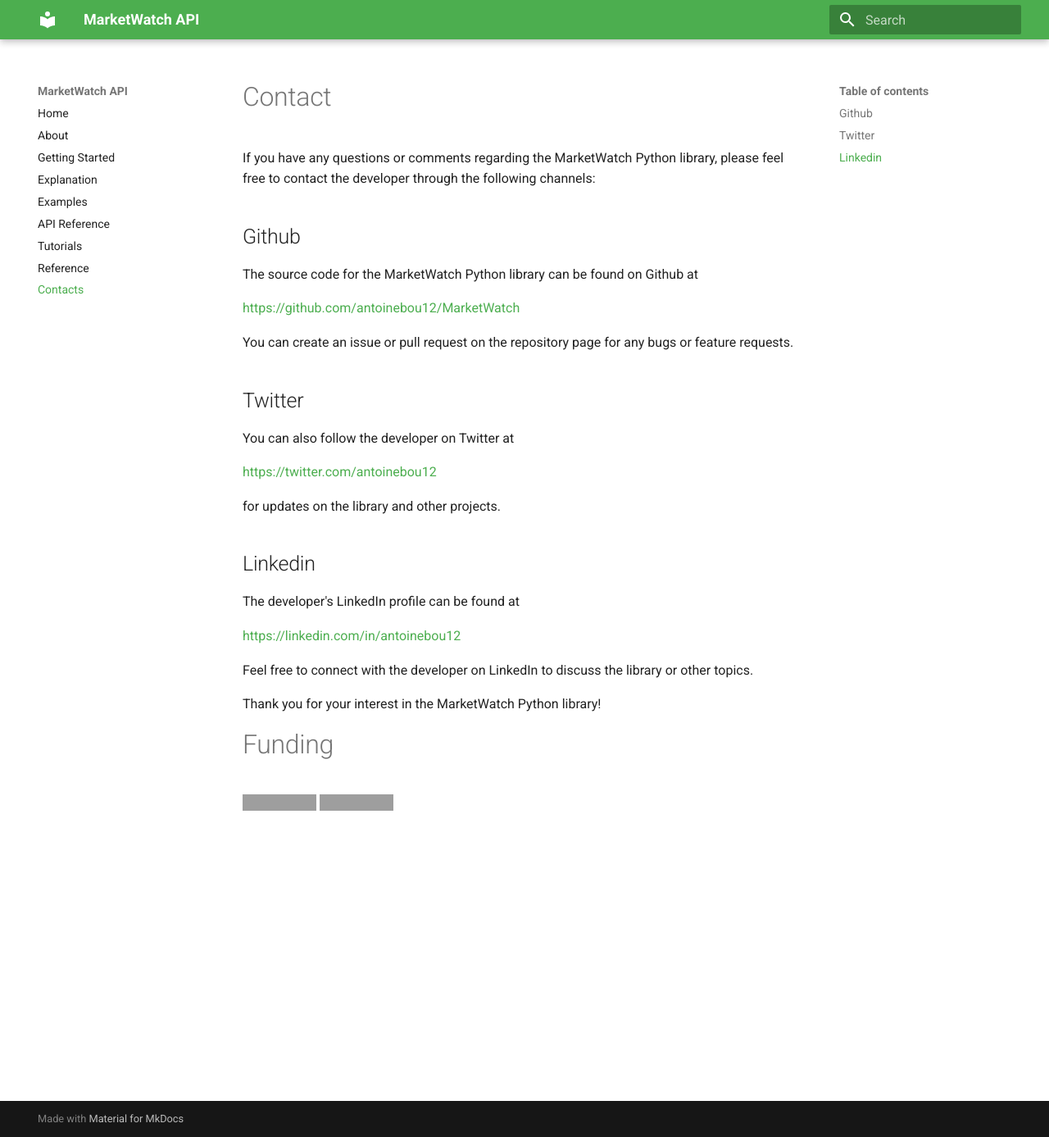
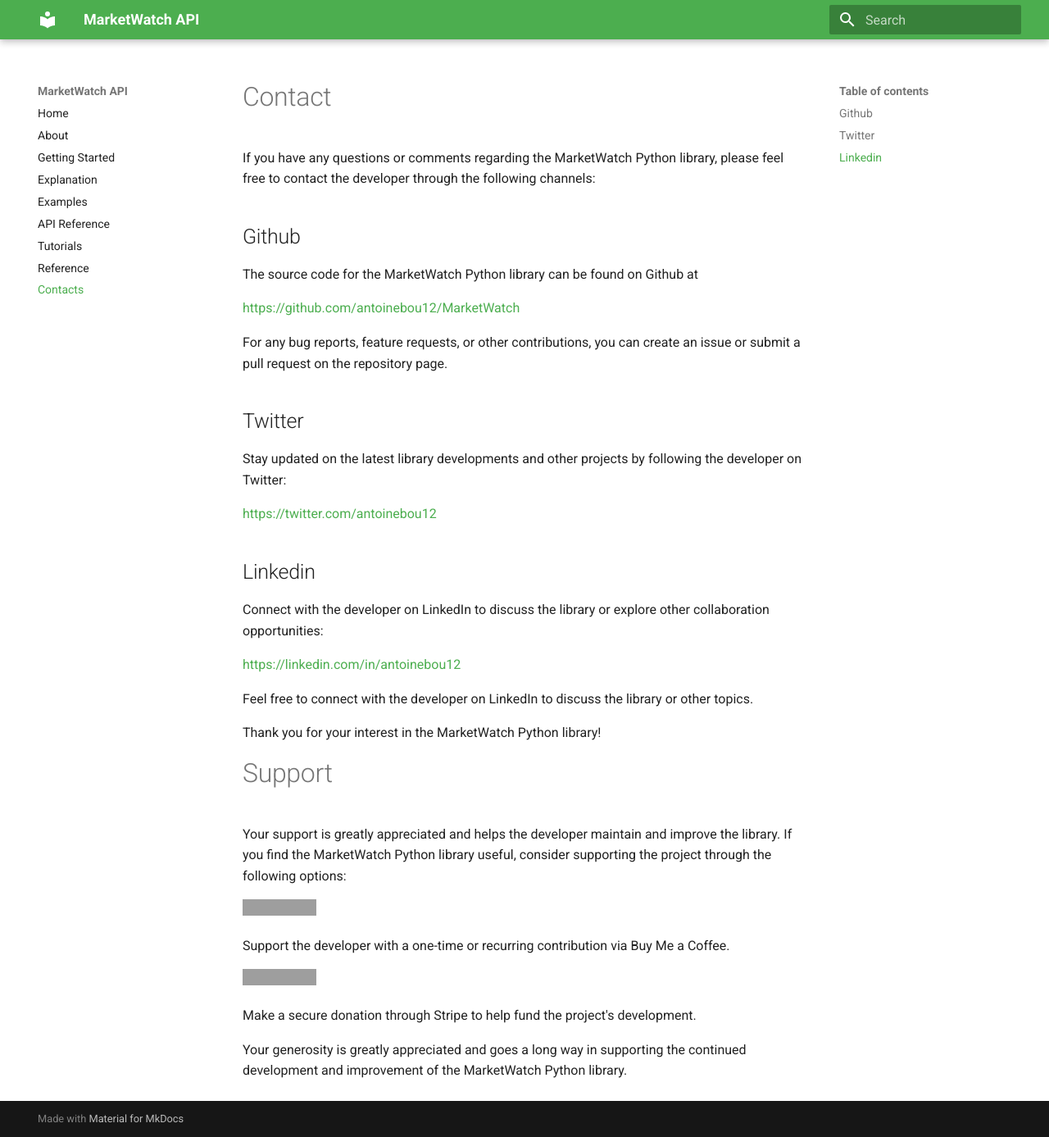
Before and after one commit to antoinebou12/marketwatch, an MkDocs documentation site: the page built from docs/contacts.md, in a window 1280 px wide and 1387 px high. Shown: the whole window at 82% size. Built offline with MkDocs 1.6.1 and Material for MkDocs 9.7.7, drawn with Linux system fonts in a browser that asks for light colours; grey boxes are pictures that could not be loaded.

Commit message:
Update contacts.md

```diff
--- a/docs/contacts.md
+++ b/docs/contacts.md
@@ -7,21 +7,19 @@
 
 The source code for the MarketWatch Python library can be found on Github at
 
-[https://github.com/antoinebou12/MarketWatch]()
+[https://github.com/antoinebou12/MarketWatch](https://github.com/antoinebou12/marketwatch)
 
-You can create an issue or pull request on the repository page for any bugs or feature requests.
+For any bug reports, feature requests, or other contributions, you can create an issue or submit a pull request on the repository page.
 
 ## Twitter
 
-You can also follow the developer on Twitter at
+Stay updated on the latest library developments and other projects by following the developer on Twitter:
 
 [https://twitter.com/antoinebou12](https://twitter.com/antoinebou12)
 
-for updates on the library and other projects.
-
 ## Linkedin
 
-The developer's LinkedIn profile can be found at
+Connect with the developer on LinkedIn to discuss the library or explore other collaboration opportunities:
 
 [https://linkedin.com/in/antoinebou12](https://linkedin.com/in/antoinebou12)
 
@@ -29,9 +27,16 @@
 
 Thank you for your interest in the MarketWatch Python library!
 
+# Support
 
-
-# Funding
+Your support is greatly appreciated and helps the developer maintain and improve the library. If you find the MarketWatch Python library useful, consider supporting the project through the following options:
 
 [![Buymeacoffee](https://img.shields.io/badge/Buy_Me_A_Coffee-FFDD00?style=for-the-badge&logo=buy-me-a-coffee&logoColor=black)](https://www.buymeacoffee.com/antoineboucher)
+
+Support the developer with a one-time or recurring contribution via Buy Me a Coffee.
+
 [![Stripe](https://img.shields.io/badge/Stripe-626CD9?style=for-the-badge&logo=Stripe&logoColor=white)](https://buy.stripe.com/eVaaEYfLvaTp8jm5kl)
+
+Make a secure donation through Stripe to help fund the project's development.
+
+Your generosity is greatly appreciated and goes a long way in supporting the continued development and improvement of the MarketWatch Python library.
```
